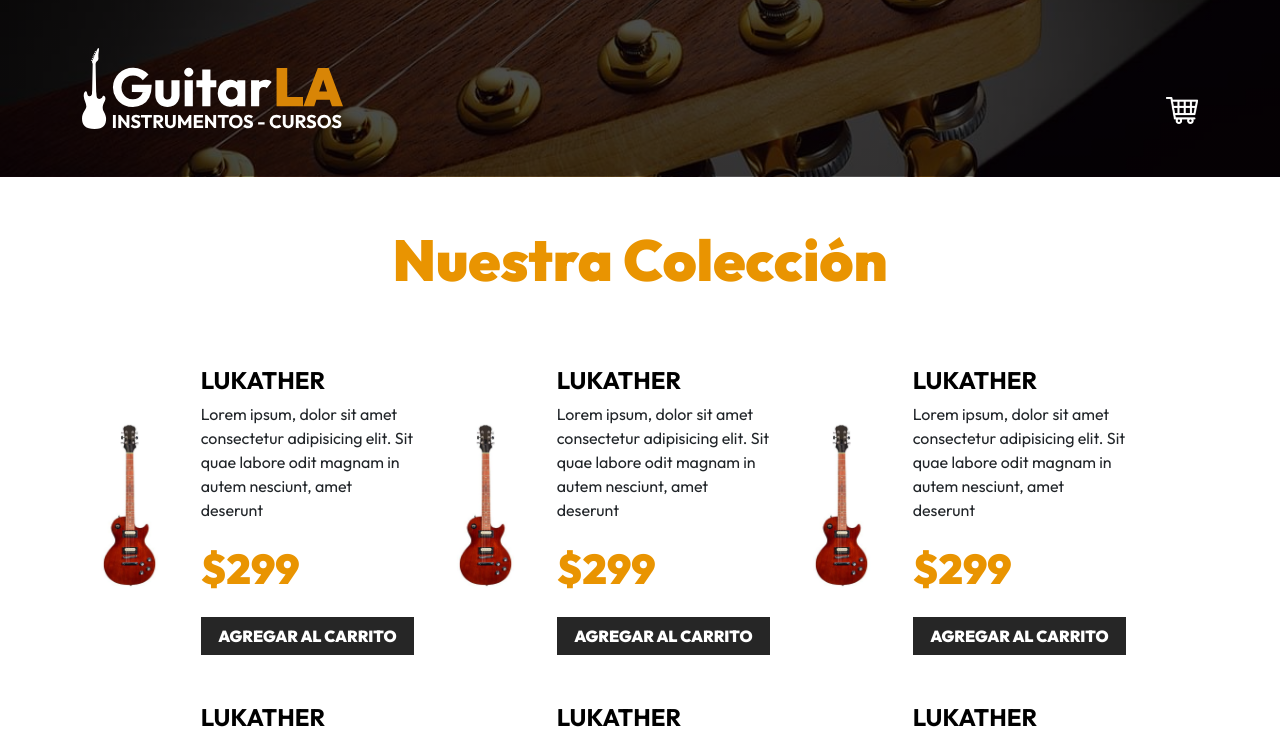
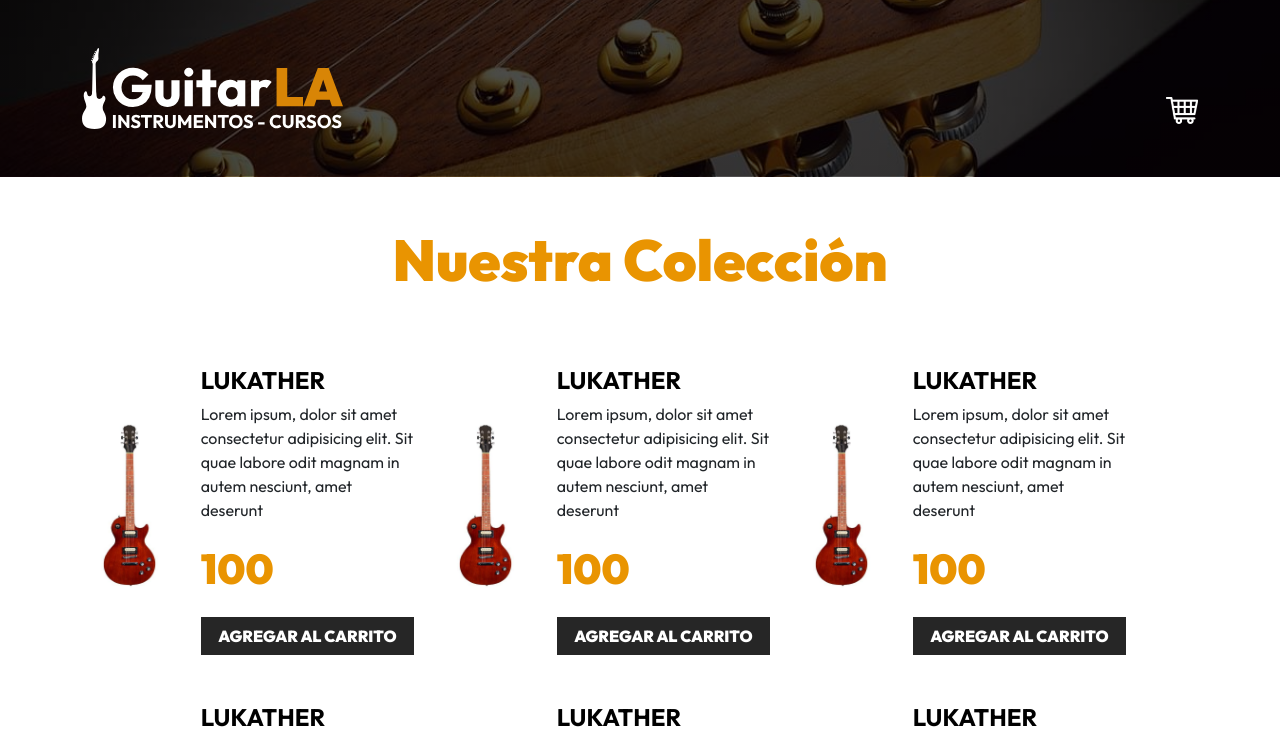
Before and after one commit to HugoBarrera/React---Guitarla, a React (Vite) app: page / in a window 1280 px wide. Shown: the top 744 px of the page. Built offline with nearby package versions, Linux system fonts and the light colour scheme.

Commit message:
¿Qué son los Props?

```diff
--- a/src/App.jsx
+++ b/src/App.jsx
@@ -19,8 +19,12 @@ function App() {
 		<main className="container-xl mt-5">
 			<h2 className="text-center">Nuestra Colección</h2>
 			<div className="row mt-5">
-				{data.map(() => (
-					<Guitarra />
+				{data.map((item, index) => (
+					<Guitarra
+						key={index}
+						price={100}
+						author={true}
+					/>
 				))}
 			</div>
 		</main>
--- a/src/components/Guitarra.jsx
+++ b/src/components/Guitarra.jsx
@@ -1,4 +1,4 @@
-export default function Guitarra() {
+export default function Guitarra(props) {
 
     return (
         <div className="col-md-6 col-lg-4 my-4 row align-items-center">
@@ -8,7 +8,7 @@ export default function Guitarra() {
             <div className="col-8">
                 <h3 className="text-black fs-4 fw-bold text-uppercase">Lukather</h3>
                 <p>Lorem ipsum, dolor sit amet consectetur adipisicing elit. Sit quae labore odit magnam in autem nesciunt, amet deserunt</p>
-                <p className="fw-black text-primary fs-3">$299</p>
+                <p className="fw-black text-primary fs-3">{props.price}</p>
                 <button
                     type="button"
                     className="btn btn-dark w-100"
```
